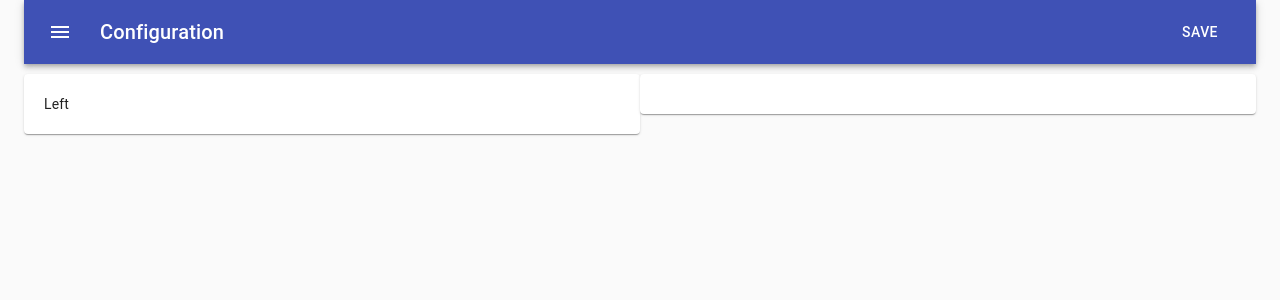
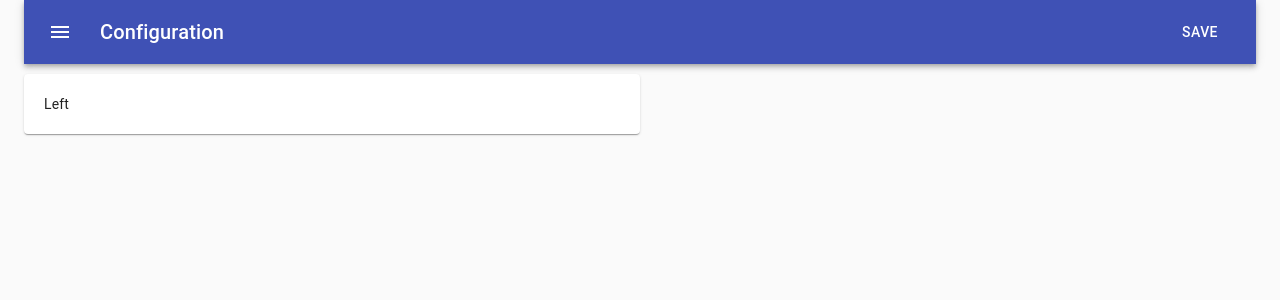
Before and after one commit to doronwix/react-redux-layout-grid, a React (Create React App) app: page / in a window 1280 px wide. Shown: the top 300 px of the page. Built offline with nearby package versions, Linux system fonts and the light colour scheme.

Commit message:
small change

```diff
--- a/src/components/ConfigurationBoard.js
+++ b/src/components/ConfigurationBoard.js
@@ -9,13 +9,15 @@ const ConfigurationBoard = ({classes}) =>{
     const dispatch = useDispatch();
 
     return(
-        <Paper className = {classes}>
-            {state &&
+
+            state &&
                 state.component.map(cmp =>
+                <Paper className = {classes}>
                 <h1>{cmp.id}</h1>
+                </Paper>
                 )
-            }
-        </Paper>
+
+
 
     )
 
```
